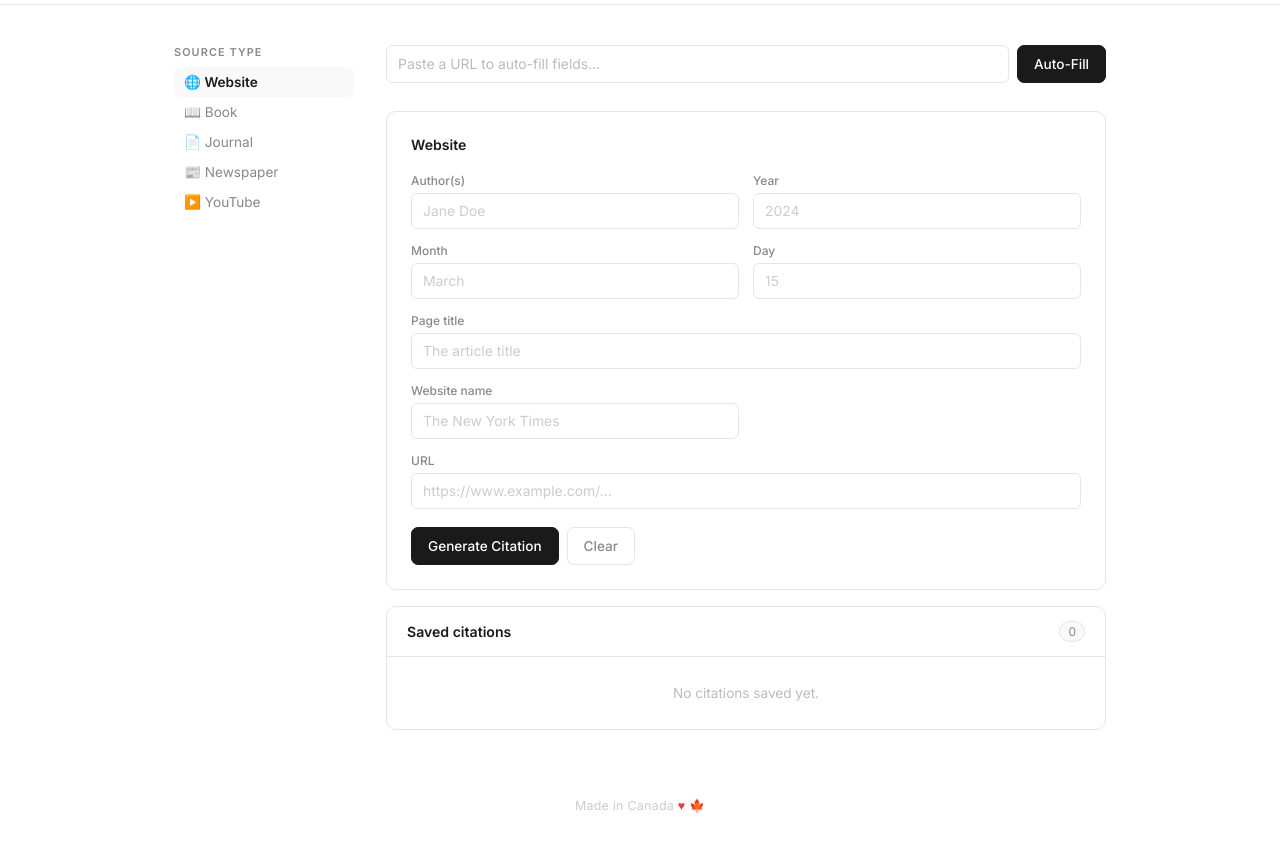
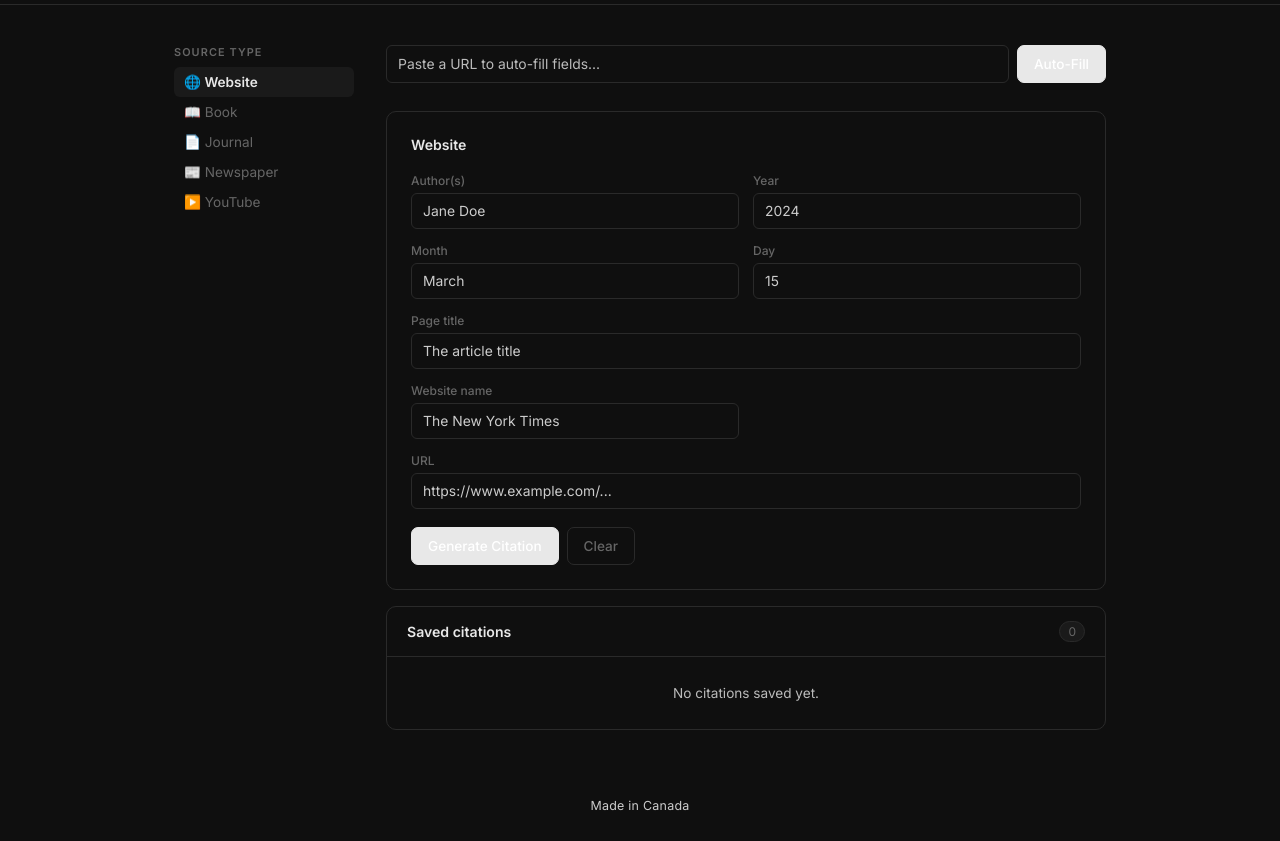
Before and after one commit to sweepz1/citation, a website: page index.html in a window 1280 px wide. Shown: the part 58-899 px from the top of the page. Drawn offline with Linux system fonts and the dark colour scheme.

Commit message:
Update index.html

```diff
--- a/index.html
+++ b/index.html
@@ -12,13 +12,36 @@
   --bg: #ffffff;
   --surface: #f9f9f9;
   --border: #e5e5e5;
-  --accent: #1a1a1a;
   --green: #16a34a;
   --green-light: #f0fdf4;
   --green-border: #bbf7d0;
   --muted: #888;
   --text: #1a1a1a;
   --font: 'Inter', sans-serif;
+}
+
+@media (prefers-color-scheme: dark) {
+  :root {
+    --bg: #0f0f0f;
+    --surface: #1a1a1a;
+    --border: #2a2a2a;
+    --green: #4ade80;
+    --green-light: #0d1f13;
+    --green-border: #1a3a25;
+    --muted: #666;
+    --text: #e8e8e8;
+  }
+
+  input[type="text"], input[type="number"] { background: #1a1a1a; }
+  .search-input { background: #1a1a1a; }
+  .intext-wrap { background: #1a1a1a; }
+  .btn-ghost { background: #1a1a1a; color: #888; }
+  .btn-ghost:hover { color: var(--text); }
+  .btn-primary { background: #e8e8e8; color: #0f0f0f; border-color: #e8e8e8; }
+  .btn-primary:hover { background: #fff; }
+  .copy-all-row { background: #1a1a1a; }
+  .toast { background: #e8e8e8; color: #0f0f0f; }
+  .toast.green { background: #4ade80; color: #0f0f0f; }
 }
 
 body {
@@ -441,7 +464,7 @@ footer span { color: #e53e3e; }
 </div>
 
 <footer>
-  Made in Canada <span>♥</span> 🍁
+  Made in Canada
 </footer>
 
 <div class="toast" id="toast"></div>
```
